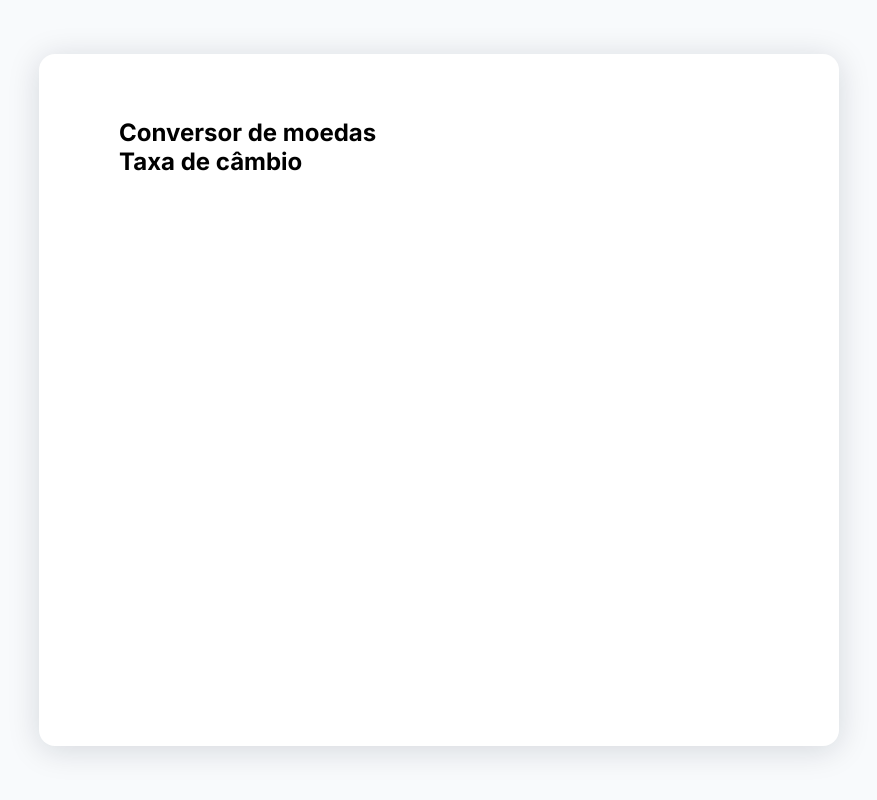
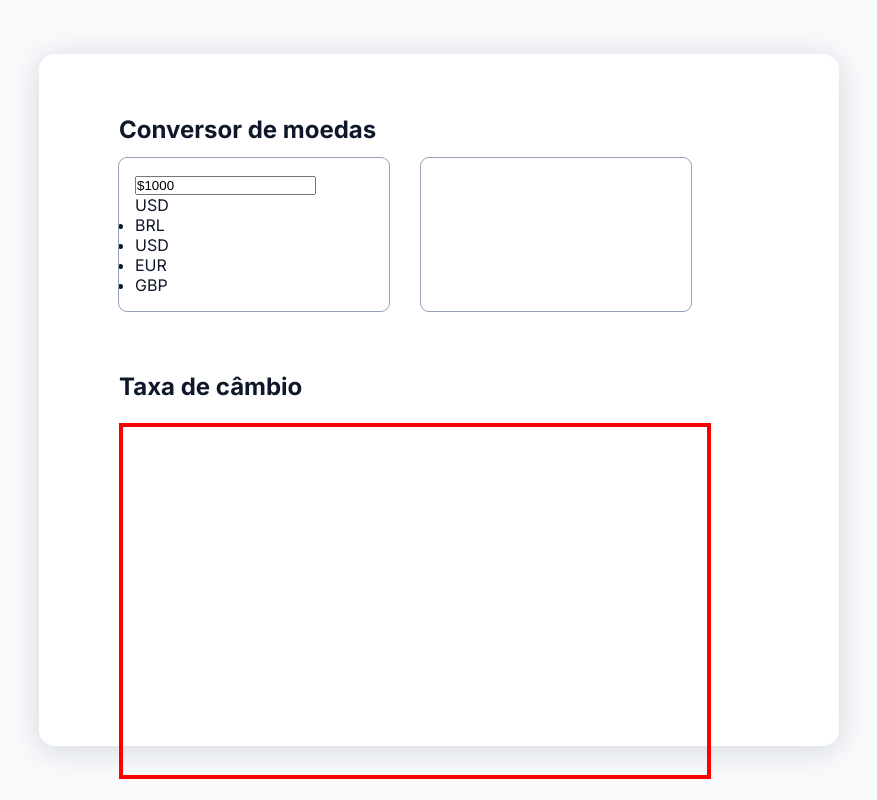
Before and after one commit to renanlopessjc/ConversorMoedas, a plain HTML site: page index.html in a window 1280 px wide. Shown: the whole page, without its empty margins (201-1078 px from the left). Drawn offline with Linux system fonts and the light colour scheme.

Commit message:
Changes 1

```diff
--- a/index.html
+++ b/index.html
@@ -15,9 +15,33 @@
   <main>
     <section class="conversor">
       <h2>Conversor de moedas</h2>
+      <div class="wrapper">
+        <div class="money-wrapper">
+          <input type="text"  class="amount" value="$1000"></input>
+
+          <div class="dropdown">
+            <div class="selected">
+              USD
+            </div>
+
+            <ul>
+              <li>BRL</li>
+              <li>USD</li>
+              <li>EUR</li>
+              <li>GBP</li>
+
+            </ul>
+          </div>
+        </div>
+        <div class="middle"></div>
+        <div class="money-wrapper"></div>
+      </div>
+
     </section>
+
     <section class="cambio">
       <h2>Taxa de câmbio</h2>
+      <div class="wrapper"></div>
     </section>
   </main>
  <script src="./script.js"></script>
--- a/style.css
+++ b/style.css
@@ -8,6 +8,7 @@
 
 
 :root {
+  --text-color: #0F172A;
   /* Estrategia para manter o layoult flexível */
   font-size: 62.5%;
   font-family: "Inter", sans-serif;
@@ -23,6 +24,7 @@ body {
   height: 100vh;
   display: grid;
   place-content: center;
+  color: var(--text-color)
 }
 
 main{
@@ -33,4 +35,35 @@ main{
   background: #FFFFFF;
   box-shadow: 0rem 0.4rem 3.2rem rgba(15,23,42,0.15);
   border-radius: 1.6rem;
+  display: grid;
+  gap: 6.4rem;
 }
+
+section h2{
+  font-size: 2.4rem;
+  line-height: 2.4rem;
+}
+
+.conversor .wrapper{
+  margin-top: 1.6rem;
+  display:flex;
+  /* Gap- espaço entre os filhos */
+  gap: 1.6rem;
+}
+
+.money-wrapper{
+  background-color: white;
+  outline:.1rem solid #94a3b8;
+
+  width: 27rem;
+  padding:1.6rem;
+  border-radius: .8rem;
+}
+
+.cambio .wrapper{
+  margin-top:2.4rem;
+  width: 59.2rem;
+  height: 35.6rem;
+
+  border:.4rem solid red;
+}
```
Also changed, not shown: Aprendizado.txt.
